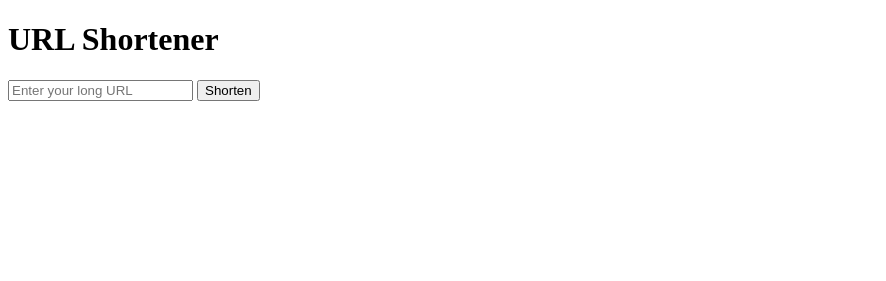
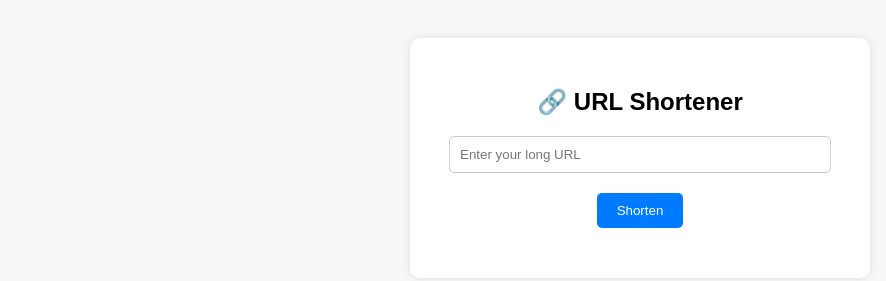
Before and after one commit to dre258j/my-url-shortener, a website: page index.html in a window 1280 px wide. Shown: the whole page, without its empty margins (0-886 px from the left). Drawn offline with Linux system fonts and the light colour scheme.

Commit message:
Update index.html

```diff
--- a/index.html
+++ b/index.html
@@ -4,12 +4,66 @@
   <meta charset="UTF-8" />
   <meta name="viewport" content="width=device-width, initial-scale=1.0"/>
   <title>URL Shortener</title>
+  <style>
+    body {
+      font-family: Arial, sans-serif;
+      padding: 30px;
+      background-color: #f7f7f7;
+      text-align: center;
+    }
+    .container {
+      max-width: 400px;
+      margin: auto;
+      background: white;
+      padding: 30px;
+      border-radius: 10px;
+      box-shadow: 0 0 10px rgba(0,0,0,0.1);
+    }
+    input[type="text"] {
+      width: 90%;
+      padding: 10px;
+      margin-bottom: 20px;
+      border: 1px solid #ccc;
+      border-radius: 5px;
+    }
+    button {
+      padding: 10px 20px;
+      background-color: #007bff;
+      color: white;
+      border: none;
+      border-radius: 5px;
+      cursor: pointer;
+    }
+    button:hover {
+      background-color: #0056b3;
+    }
+  </style>
 </head>
 <body>
-  <h1>URL Shortener</h1>
-  <form action="/shorten" method="POST">
-    <input type="text" name="url" placeholder="Enter your long URL" required>
-    <button type="submit">Shorten</button>
-  </form>
+  <div class="container">
+    <h2>🔗 URL Shortener</h2>
+    <form id="shortenForm">
+      <input type="text" id="urlInput" name="url" placeholder="Enter your long URL" required>
+      <br />
+      <button type="submit">Shorten</button>
+    </form>
+    <div id="result" style="margin-top: 20px;"></div>
+  </div>
+
+  <script>
+    document.getElementById('shortenForm').addEventListener('submit', async function (e) {
+      e.preventDefault();
+      const url = document.getElementById('urlInput').value;
+      const res = await fetch('/shorten', {
+        method: 'POST',
+        headers: {
+          'Content-Type': 'application/json'
+        },
+        body: JSON.stringify({ url })
+      });
+      const data = await res.text();
+      document.getElementById('result').innerHTML = data;
+    });
+  </script>
 </body>
 </html>
```
